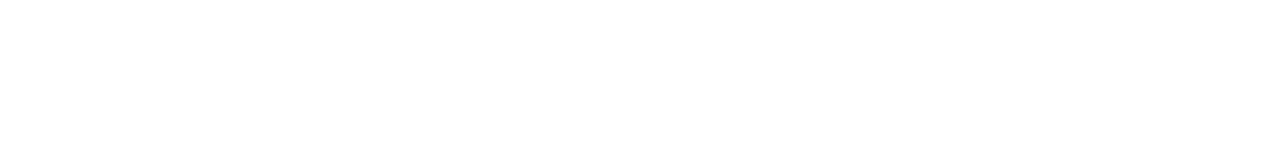
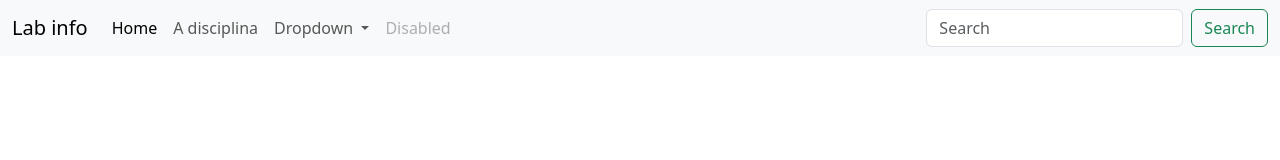
Before and after one commit to Paanda-bot/LI2025-Teste03, a plain HTML site: page index.html in a window 1280 px wide. Drawn offline with nearby package versions, Linux system fonts and the light colour scheme.

Commit message:
3 tarefa

```diff
--- a/index.html
+++ b/index.html
@@ -8,6 +8,43 @@
 </head>
 <body>
 
+<nav class="navbar navbar-expand-lg bg-body-tertiary">
+  <div class="container-fluid">
+    <a class="navbar-brand" href="#">Lab info</a>
+    <button class="navbar-toggler" type="button" data-bs-toggle="collapse" data-bs-target="#navbarSupportedContent" aria-controls="navbarSupportedContent" aria-expanded="false" aria-label="Toggle navigation">
+      <span class="navbar-toggler-icon"></span>
+    </button>
+    <div class="collapse navbar-collapse" id="navbarSupportedContent">
+      <ul class="navbar-nav me-auto mb-2 mb-lg-0">
+        <li class="nav-item">
+          <a class="nav-link active" aria-current="page" href="#">Home</a>
+        </li>
+        <li class="nav-item">
+          <a class="nav-link" href="#">A disciplina</a>
+        </li>
+        <li class="nav-item dropdown">
+          <a class="nav-link dropdown-toggle" href="index.html" role="button" data-bs-toggle="dropdown" aria-expanded="false">
+            Dropdown
+          </a>
+          <ul class="dropdown-menu">
+            <li><a class="dropdown-item" href="#">Action</a></li>
+            <li><a class="dropdown-item" href="#">Another action</a></li>
+            <li><hr class="dropdown-divider"></li>
+            <li><a class="dropdown-item" href="#">Something else here</a></li>
+          </ul>
+        </li>
+        <li class="nav-item">
+          <a class="nav-link disabled" aria-disabled="true">Disabled</a>
+        </li>
+      </ul>
+      <form class="d-flex" role="search">
+        <input class="form-control me-2" type="search" placeholder="Search" aria-label="Search"/>
+        <button class="btn btn-outline-success" type="submit">Search</button>
+      </form>
+    </div>
+  </div>
+</nav>
+
     <script src="https://cdn.jsdelivr.net/npm/bootstrap@5.3.3/dist/js/bootstrap.min.js" integrity="sha384-0pUGZvbkm6XF6gxjEnlmuGrJXVbNuzT9qBBavbLwCsOGabYfZo0T0to5eqruptLy" crossorigin="anonymous"></script>
 </body>
 </html>
```
